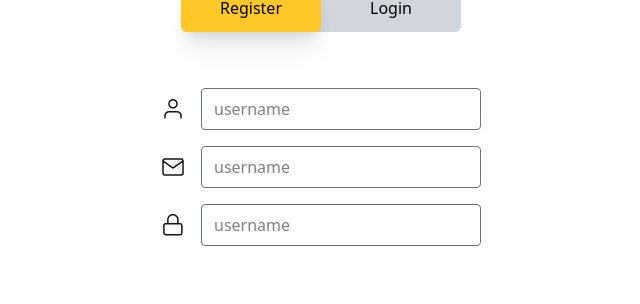
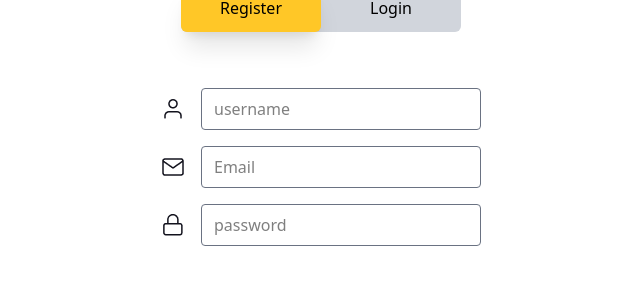
Before and after one commit to zayn-tech-info/jobber, a React (Vite) app: page /signup in a window 1280 px wide. Shown: the part 124-428 px from the top of the page, without its empty margins (319-959 px from the left). Built offline with nearby package versions, Linux system fonts and the light colour scheme.

Commit message:
Fixed a few thing in the sign up page

```diff
--- a/src/pages/Signup.jsx
+++ b/src/pages/Signup.jsx
@@ -19,11 +19,13 @@ const signup = () => {
           </div>
         </div>
         <div className="mx-auto flex justify-center my-12">
-          <div className="space-y-4">
-            <Form src={User} type="text" placeholder="username" />
-            <Form src={Mail} type="email" placeholder="username" />
-            <Form src={Password} type="passoword" placeholder="username" />
-          </div>
+          <form action="">
+            <div className="space-y-4">
+              <Form src={User} type="text" placeholder="username" />
+              <Form src={Mail} type="email" placeholder="Email" />
+              <Form src={Password} type="password" placeholder="password" />
+            </div>
+          </form>
         </div>
         <p className="text-sm text-center text-gray-500">
           At least 8 characters, 1 uppercase letter, 1 number, 1 symbol
@@ -43,7 +45,9 @@ const signup = () => {
             <span className="font-medium">Privacy Policy</span>{" "}
           </p>
         </div>
-        <p className="text-center mt-5 my-3">Have an account? <span className="text-[#007AFF] ">Login</span></p>
+        <p className="text-center mt-5 my-3">
+          Have an account? <span className="text-[#007AFF] ">Login</span>
+        </p>
       </div>
     </div>
   );
```
